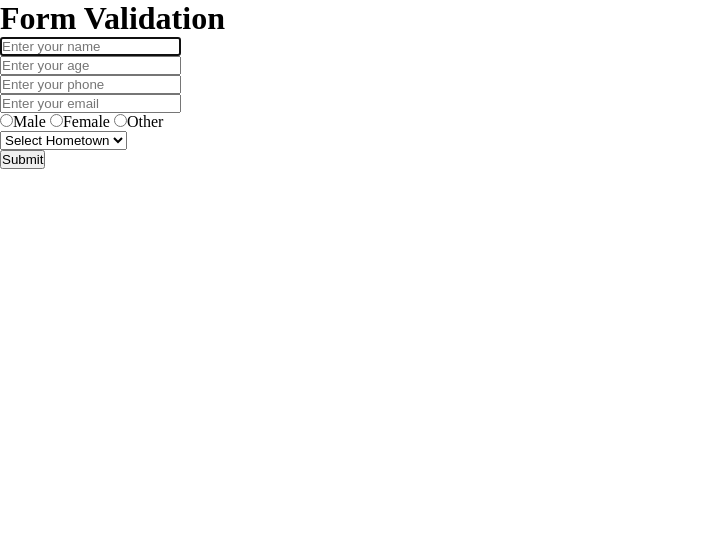
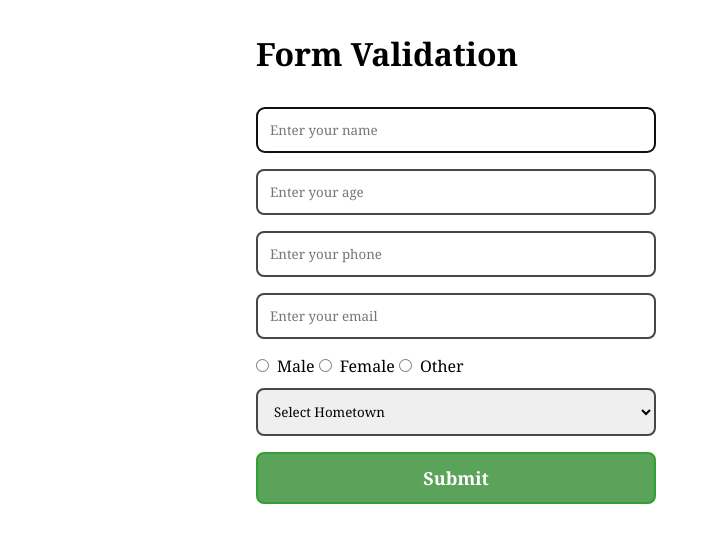
Before and after one commit to rohitjainfsl/JS-Snippets, a plain HTML site: page formValidation/formValidation.html in a window 1280 px wide. Shown: the whole page, without its empty margins (0-719 px from the left). Drawn offline with Linux system fonts and the light colour scheme.

Commit message:
form validation with css

```diff
--- a/formValidation/formValidation.css
+++ b/formValidation/formValidation.css
@@ -2,6 +2,37 @@
   margin: 0;
   padding: 0;
   box-sizing: border-box;
+  font-family: Georgia, 'Times New Roman', Times, serif;
+}
+#wrapper{
+  width: 60%;
+  margin: 2rem auto;
+}
+#wrapper h1{
+  margin-bottom: 2rem;
+}
+input, select{
+  margin-bottom: 1rem;
+  margin-right: 0.5rem;
+}
+input[type=text], select, button[type=submit]{
+  width: 400px;
+  padding: 0.75rem;
+  border-radius: 0.5rem;
+  border: 2px solid #464646;
+}
+button[type=submit]{
+  cursor: pointer;
+  background-color: #5ba25b;
+  border-color: #329f32;
+  color: #fff;
+  transition: all 0.5s;
+  font-weight: bold;
+  font-size: 18px;
+}
+button[type=submit]:hover, button[type=submit]:focus{
+  background-color: #fff;
+  color: #000;
 }
 .err{
   color: red;
```
